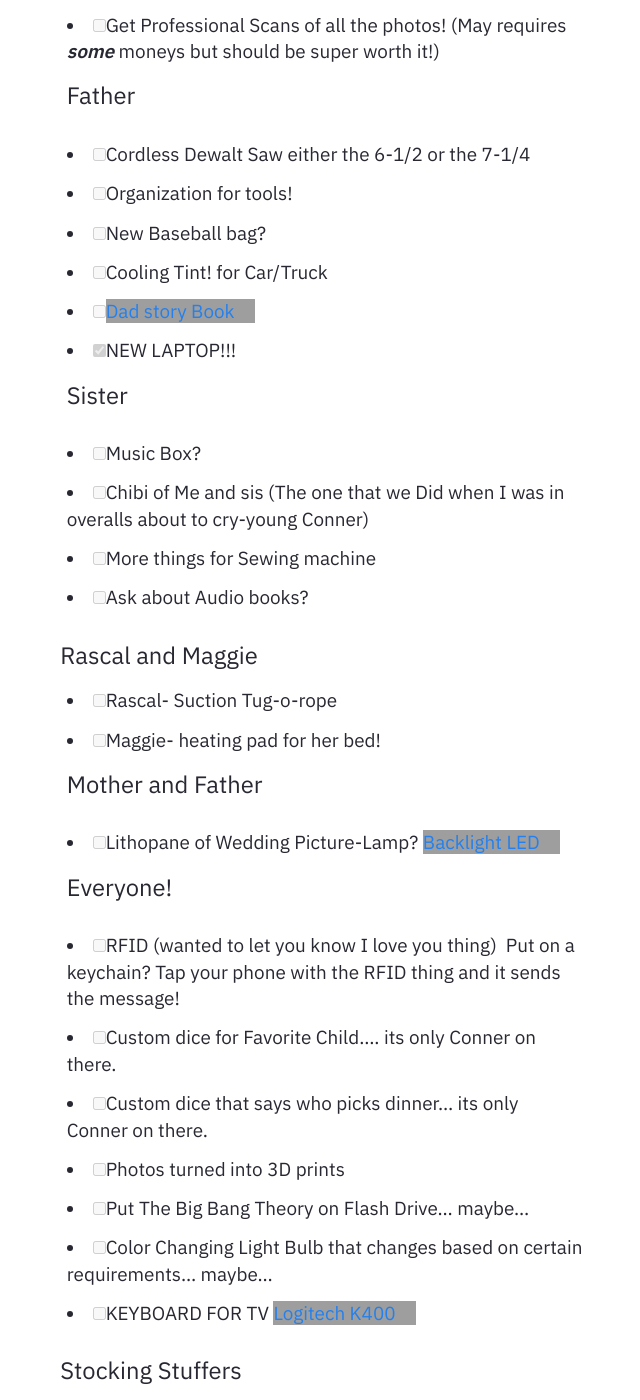
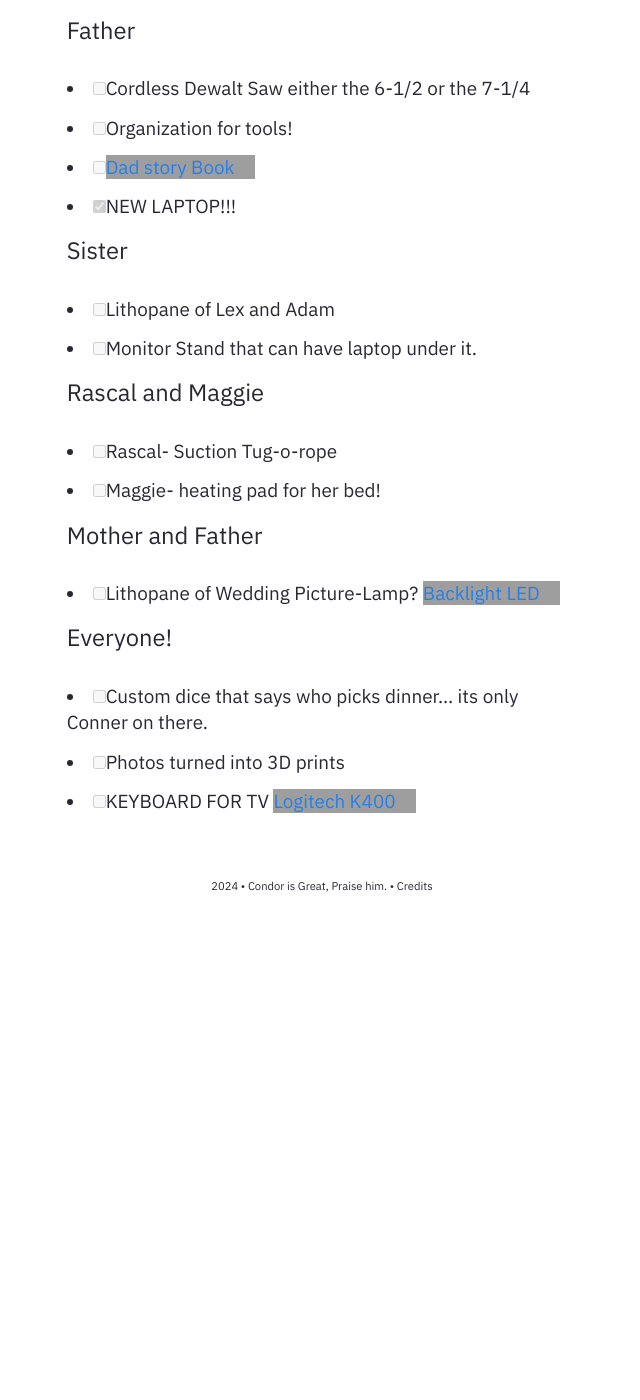
Before and after one commit to Dieselrez/Publishing, a Jekyll site: the page built from _notes/Public/Gifts.md, in a window 1280 px wide and 1400 px high, scrolled down 434 px, cut to the strip 0-1400 px from the top of the window. Shown: the whole strip, without its empty margins (318-958 px from the left). Built offline with Jekyll 4.4.1, drawn with Linux system fonts in a browser that asks for light colours; after the commit the page ends 1369 px from its top, so only the background shows below that; some of the changed text lies outside the part shown; grey boxes are pictures that could not be loaded.

Commit message:
vault backup: 2024-11-27 20:04:56

```diff
--- a/_notes/Public/Gifts.md
+++ b/_notes/Public/Gifts.md
@@ -6,39 +6,23 @@ permalink: /gifts
 ---
 ### Gifts and Such Thoughts
 
-
-
-
 ##### Mother
  - [ ] Keyboard [Keychron K10](https://www.amazon.com/Keychron-Bluetooth-Wireless-Mechanical-Multitasking/dp/B08MKSNYJD/ref=sr_1_20?sr=8-20)
  - [ ] Mouse [Logitech 305](https://www.amazon.com/gp/product/B086PJKVVT/ref=ppx_yo_dt_b_search_asin_title?ie=UTF8&psc=1)
- - [ ] Get Professional Scans of all the photos! (May requires ***some*** moneys but should be super worth it!)
 ##### Father
 - [ ] Cordless Dewalt Saw either the 6-1/2 or the 7-1/4
 - [ ] Organization for tools!
-- [ ] New Baseball bag?
-- [ ] Cooling Tint! for Car/Truck
 - [ ] [Dad story Book](https://www.amazon.com/Dad-Want-Hear-Your-Story/dp/1070527718/?_encoding=UTF8&ref_=pd_hp_d_btf_wsixnhcumxnet)
 - [x] NEW LAPTOP!!!
 ##### Sister
-- [ ] Music Box?
-- [ ] Chibi of Me and sis (The one that we Did when I was in overalls about to cry-young Conner)
-- [ ] More things for Sewing machine
-- [ ] Ask about Audio books?
-
+- [ ] Lithopane of Lex and Adam
+- [ ] Monitor Stand that can have laptop under it.
 ##### Rascal and Maggie
 - [ ] Rascal- Suction Tug-o-rope
 - [ ] Maggie- heating pad for her bed!
 ##### Mother and Father
 - [ ]  Lithopane of Wedding Picture-Lamp? [Backlight LED](https://us.store.bambulab.com/collections/makers-supply/products/lithophane-led-backlight-board-kit)
 ##### Everyone!
-- [ ] RFID (wanted to let you know I love you thing)  Put on a keychain? Tap your phone with the RFID thing and it sends the message!
-- [ ] Custom dice for Favorite Child.... its only Conner on there.
 - [ ] Custom dice that says who picks dinner... its only Conner on there.
 - [ ] Photos turned into 3D prints
-- [ ] Put The Big Bang Theory on Flash Drive... maybe...
-- [ ] Color Changing Light Bulb that changes based on certain requirements... maybe...
 - [ ] KEYBOARD FOR TV [Logitech K400](https://www.amazon.com/Logitech-Wireless-Keyboard-Touchpad-PC-connected/dp/B014EUQOGK/ref=sr_1_3?sr=8-3)
-
-##### Stocking Stuffers
-- [ ] maybe... make a joke website?
```
Also changed, not shown: 7 other files.
